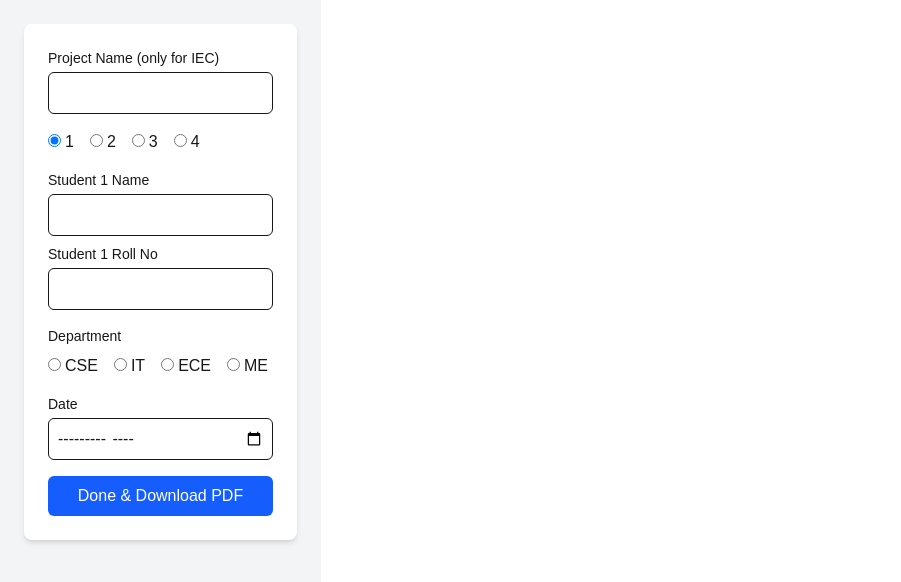
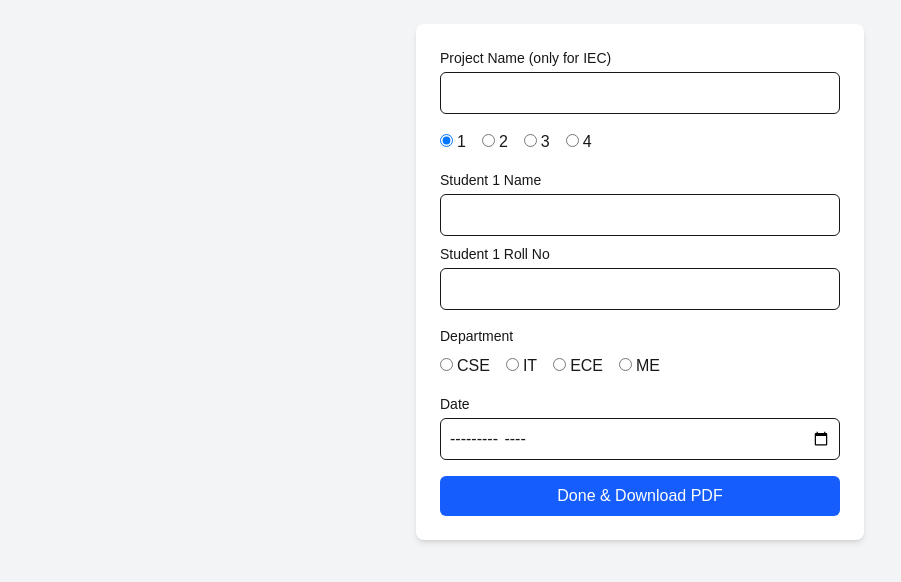
Before and after one commit to princekunal101/front-page-design, a Next.js app: page / in a window 1280 px wide. Shown: the top 582 px of the page, without its empty margins (0-901 px from the left). Built offline with nearby package versions, Linux system fonts and the light colour scheme.

Commit message:
-- ui modified

```diff
--- a/app/form.tsx
+++ b/app/form.tsx
@@ -109,7 +109,7 @@ export default function Form({ formData, setFormData }: FormProps) {
     };
 
     return (
-        <div className="min-h-screen bg-gray-100 flex flex-col items-center p-6">
+        <div className="min-h-screen w-full bg-gray-100 flex flex-col items-center p-6">
             {/* Form */}
             {!showPreview && (<form className="w-full max-w-md bg-white p-6 rounded-lg shadow-md space-y-4">
                 <div>
--- a/app/page.tsx
+++ b/app/page.tsx
@@ -3,6 +3,7 @@
 import { useState } from "react";
 
 import Form from "./form";
+import Head from "next/head";
 
 
 export default function Home() {
@@ -18,10 +19,16 @@ export default function Home() {
     year: "",
   });
 
-  return (
-    <div className="min-h-screen flex flex-col lg:flex-row gap-6">
+  return (<>
+
+    <Head>
+      <link rel="preload" as="image" href="/iec-logo.jpg" />
+      <link rel="preload" as="image" href="/aktu-logo.png" />
+    </Head>
+    <div className="min-h-screen flex justify-center items-center lg:flex-row ">
       <Form formData={formData} setFormData={setFormData} />
       {/* <Preview formData={formData} /> */}
     </div>
+  </>
   );
 }
```
